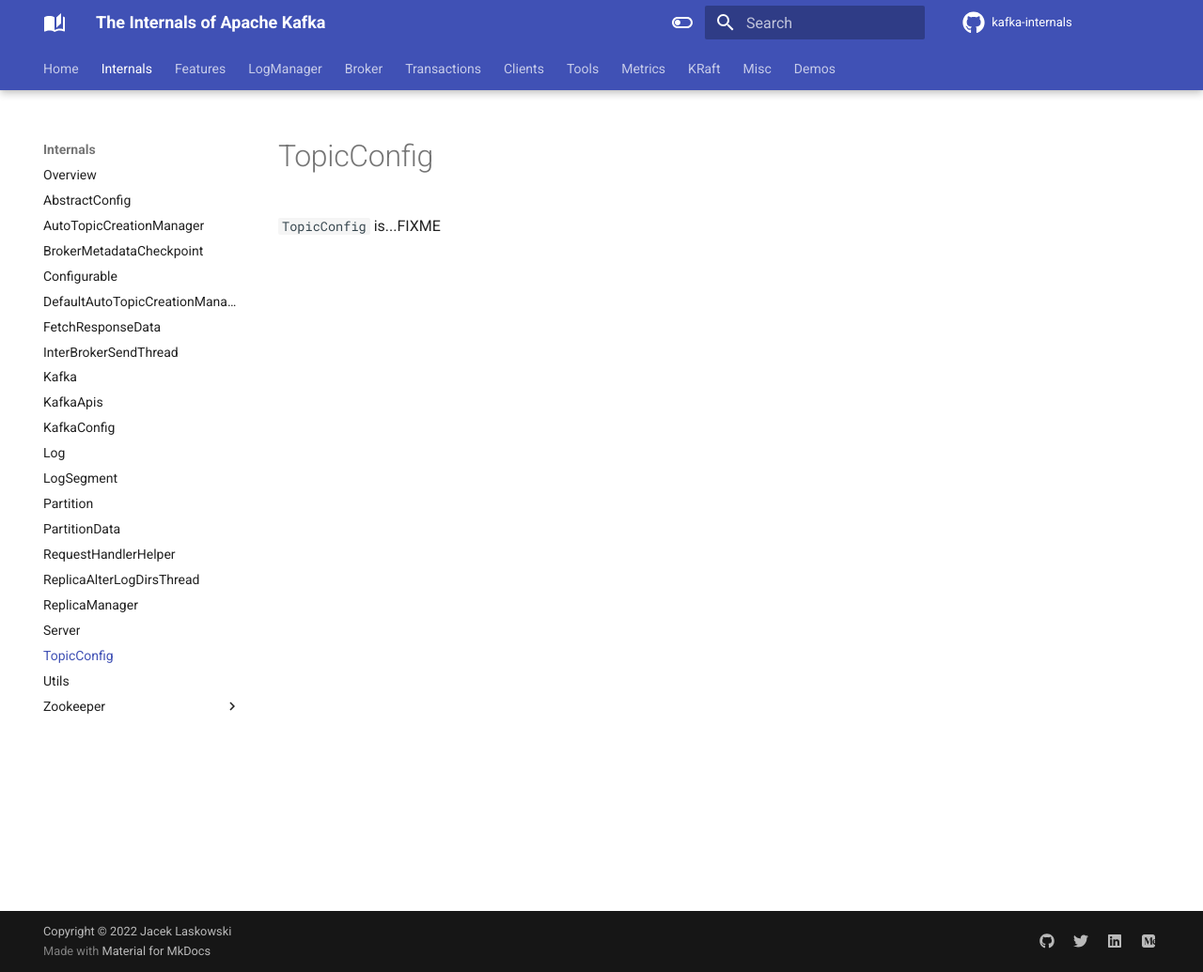
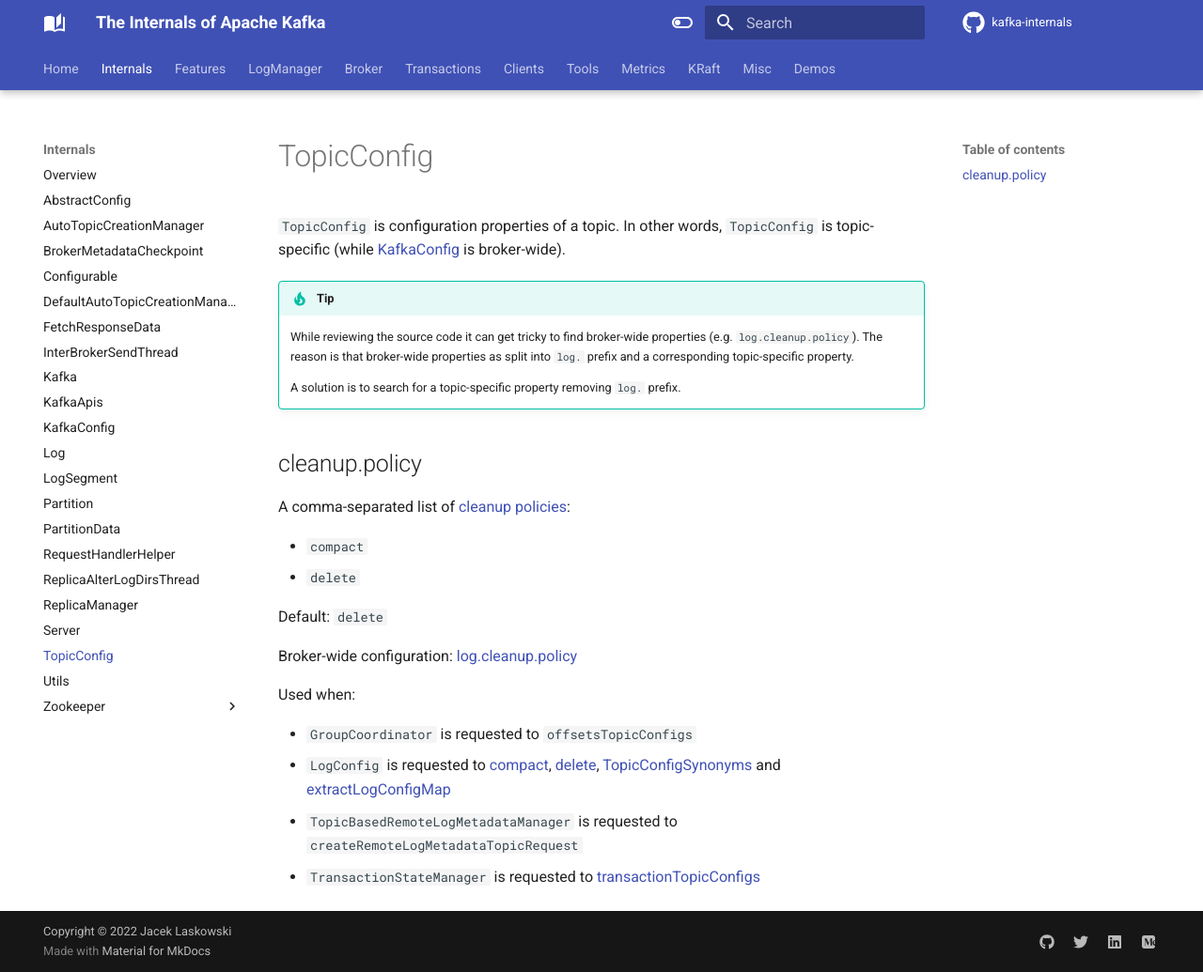
Before and after one commit to japila-books/kafka-internals, an MkDocs documentation site: the page built from docs/TopicConfig.md, in a window 1280 px wide and 1035 px high. Shown: the whole window at 94% size. Built offline with MkDocs 1.6.1 and Material for MkDocs 9.7.7, drawn with Linux system fonts in a browser that asks for light colours; comment, search, counter and statistics services are not loaded.

Commit message:
cleanup.policy

```diff
--- a/docs/TopicConfig.md
+++ b/docs/TopicConfig.md
@@ -1,3 +1,26 @@
 # TopicConfig
 
-`TopicConfig` is...FIXME
+`TopicConfig` is configuration properties of a topic. In other words, `TopicConfig` is topic-specific (while [KafkaConfig](KafkaConfig.md) is broker-wide).
+
+!!! tip
+    While reviewing the source code it can get tricky to find broker-wide properties (e.g. `log.cleanup.policy`). The reason is that broker-wide properties as split into `log.` prefix and a corresponding topic-specific property.
+
+    A solution is to search for a topic-specific property removing `log.` prefix.
+
+## <span id="CLEANUP_POLICY_CONFIG"><span id="cleanup.policy"> cleanup.policy
+
+A comma-separated list of [cleanup policies](log-cleanup/index.md):
+
+* `compact`
+* `delete`
+
+Default: `delete`
+
+Broker-wide configuration: [log.cleanup.policy](KafkaConfig.md#LogCleanupPolicyProp)
+
+Used when:
+
+* `GroupCoordinator` is requested to `offsetsTopicConfigs`
+* `LogConfig` is requested to [compact](log/LogConfig.md#compact), [delete](log/LogConfig.md#delete), [TopicConfigSynonyms](log/LogConfig.md#TopicConfigSynonyms) and [extractLogConfigMap](log/LogConfig.md#extractLogConfigMap)
+* `TopicBasedRemoteLogMetadataManager` is requested to `createRemoteLogMetadataTopicRequest`
+* `TransactionStateManager` is requested to [transactionTopicConfigs](transactions/TransactionStateManager.md#transactionTopicConfigs)
--- a/mkdocs.yml
+++ b/mkdocs.yml
@@ -138,7 +138,6 @@ nav:
       - dynamic-broker-configuration/DynamicThreadPool.md
     - Log Cleanup:
       - log-cleanup/index.md
-      - Log Cleanup Policies: log-cleanup/log-cleanup-policies.md
   - LogManager:
     - log/index.md
     - LogCleaner:
```
Also changed, not shown: docs/log-cleanup/index.md (+44 -2 lines), docs/log-cleanup/log-cleanup-policies.md (deleted, +0 -47 lines), docs/log/LogCleanerManager.md (+1 -1 lines), docs/log/LogConfig.md (+1 -1 lines).
